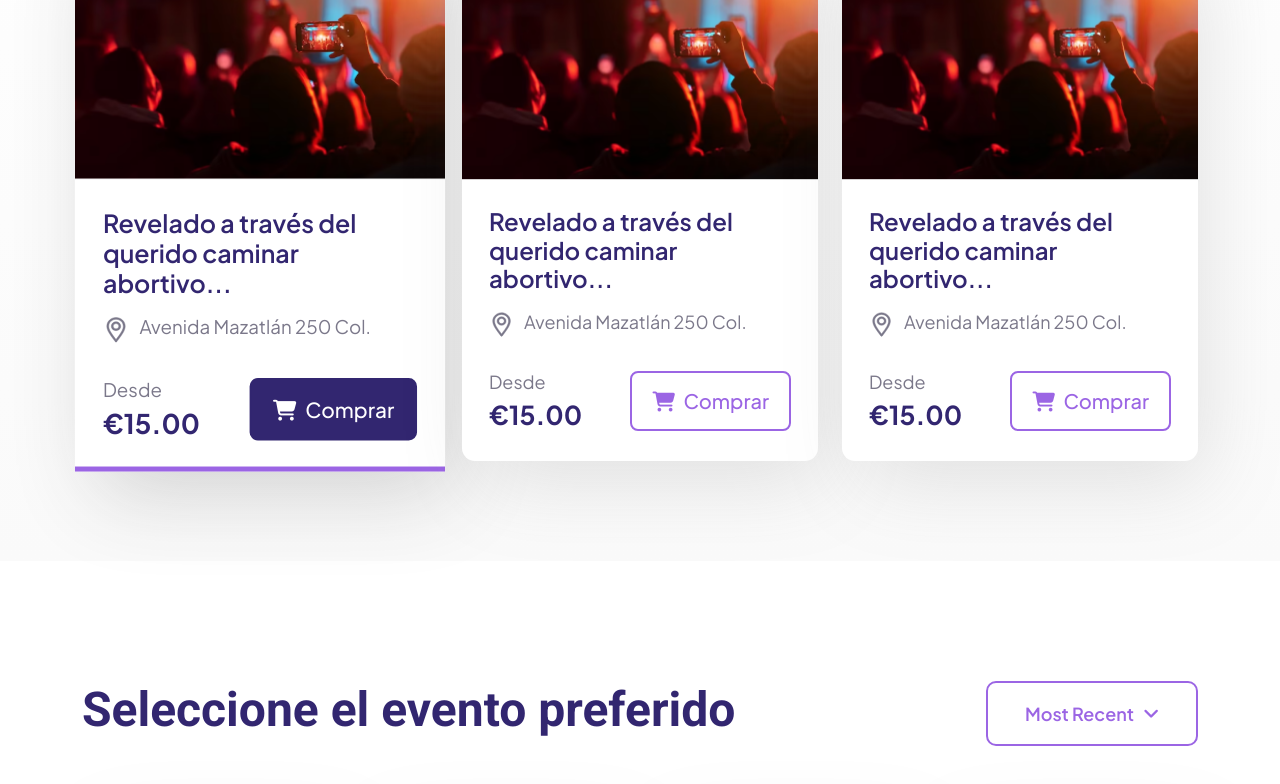
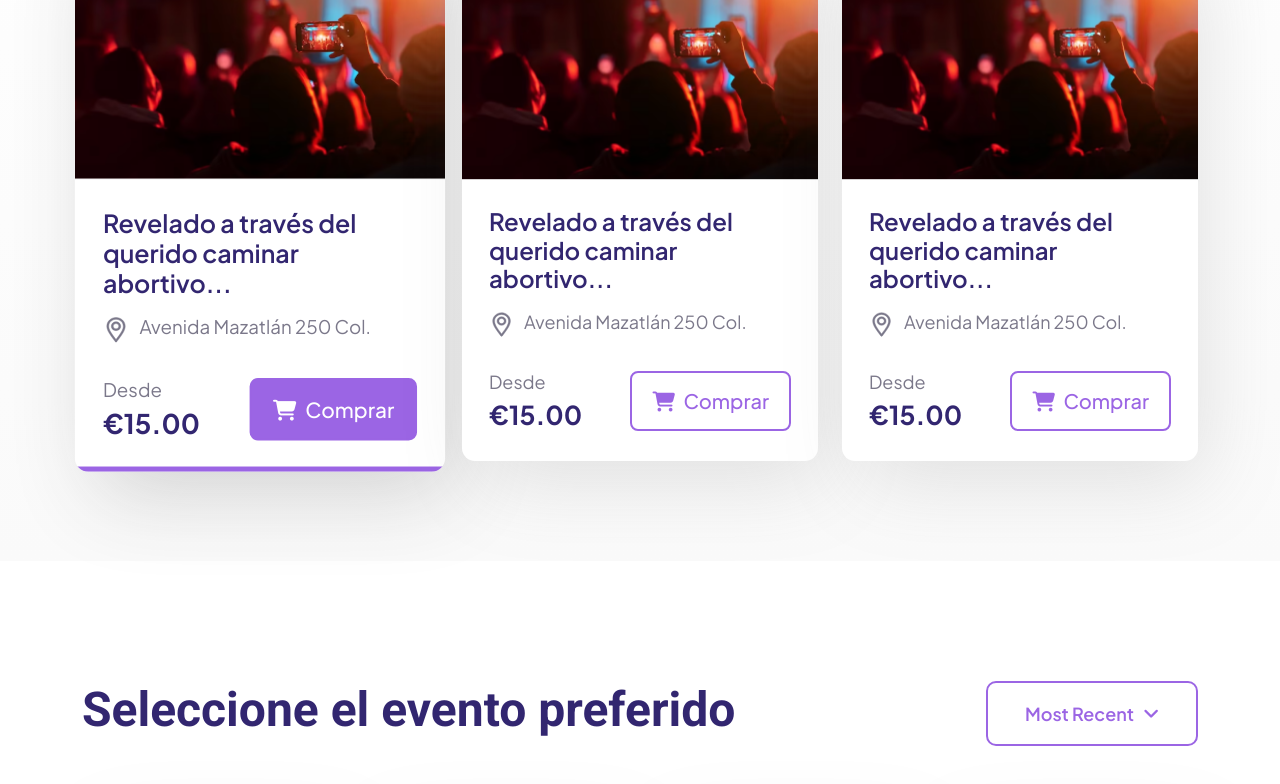
Before and after one commit to Tausif104/taquilla-central, a React (Create React App) app: page / in a window 1280 px wide. In both pictures the pointer is over the link 330 px from the left and 1574 px from the top of the page. Shown: the part 1174-1958 px from the top of the page. Built offline with nearby package versions, Linux system fonts and the light colour scheme.

Commit message:
updated border radius and hover color

```diff
--- a/src/components/Event/event.css
+++ b/src/components/Event/event.css
@@ -210,7 +210,7 @@ span.event-date img {
   content: '';
 }
 
-.event-item:hover {
-  border-bottom-left-radius: 0;
-  border-bottom-right-radius: 0;
+a.cart-button:hover {
+  background-color: #9b65e4;
+  border-color: #9b65e4;
 }
```
Also changed, not shown: 1 other file (tests, documents, lock files or other folders).
